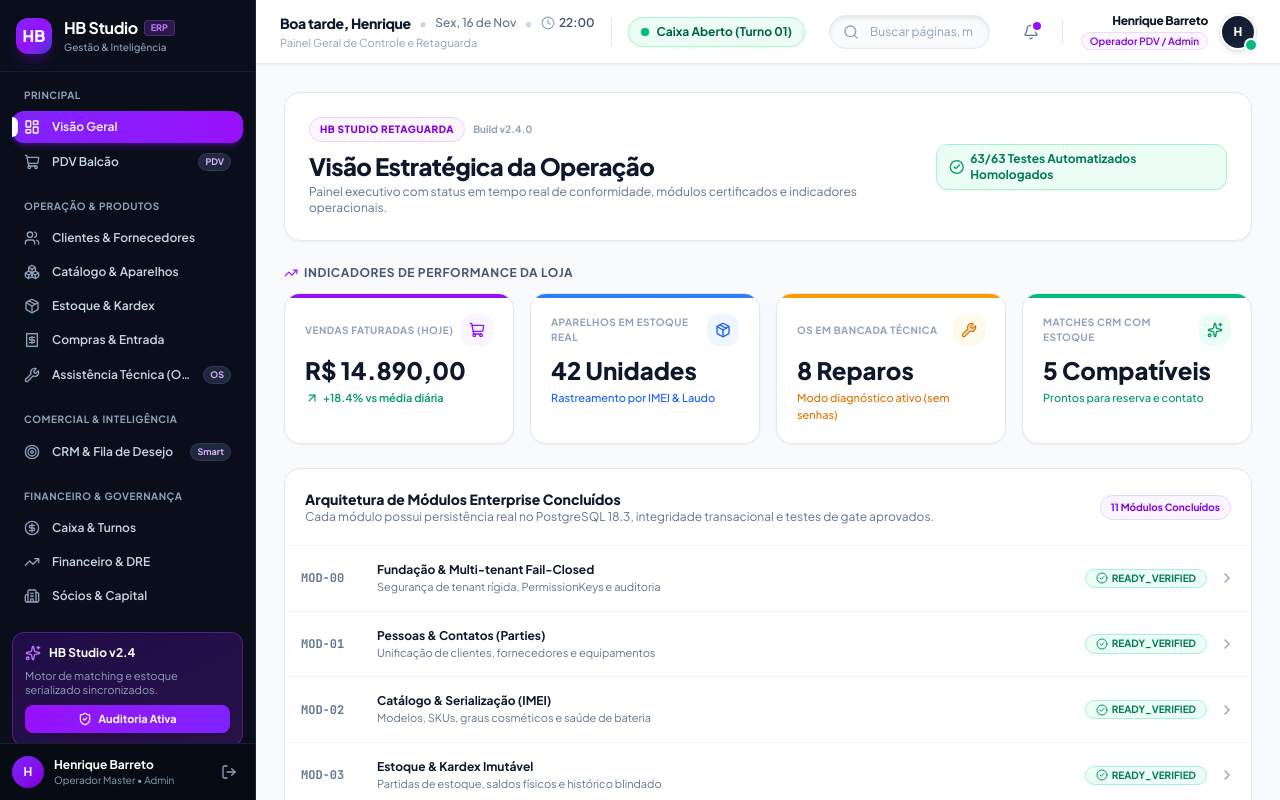
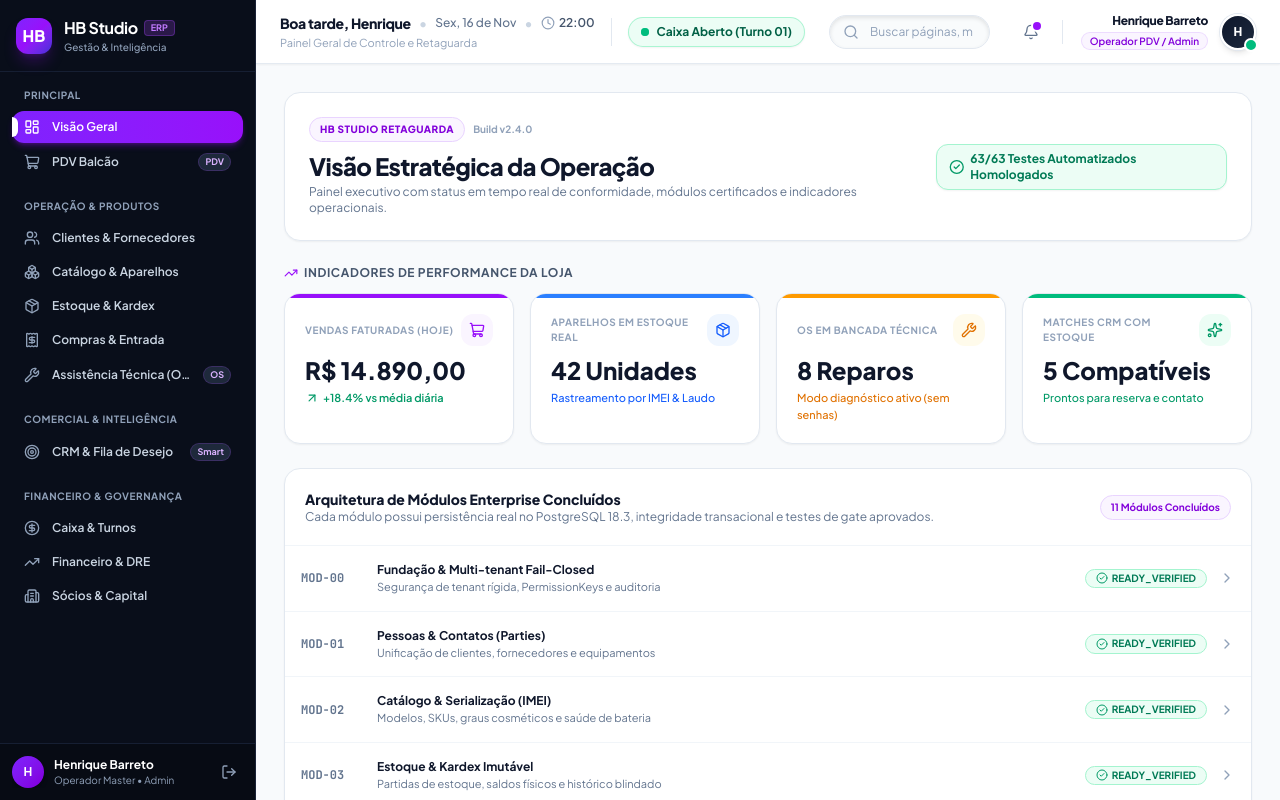
Before and after one commit to HenriqueBuzeto/HBStudio, a Next.js app in the folder apps/web/: page / in a window 1280 px wide. Built offline with nearby package versions, Linux system fonts and the light colour scheme.

Commit message:
refactor(ui): remove audit card from sidebar navigation

```diff
--- a/apps/web/components/RootShellLayout.tsx
+++ b/apps/web/components/RootShellLayout.tsx
@@ -177,20 +177,7 @@ export default function RootShellLayout({
             </div>
           ))}
 
-          {/* CTA Banner */}
-          <div className="p-3 rounded-xl bg-gradient-to-br from-violet-950/60 to-purple-900/40 border border-purple-500/30 space-y-2">
-            <div className="flex items-center gap-2 text-xs font-bold text-white">
-              <Sparkles className="w-4 h-4 text-purple-400" />
-              <span>HB Studio v2.4</span>
-            </div>
-            <p className="text-[11px] text-slate-400 leading-tight">
-              Motor de matching e estoque serializado sincronizados.
-            </p>
-            <button className="w-full py-1.5 px-3 bg-gradient-to-r from-purple-600 to-violet-600 hover:from-purple-500 hover:to-violet-500 text-white text-[11px] font-bold rounded-lg shadow-sm transition-all flex items-center justify-center gap-1.5">
-              <ShieldCheck className="w-3.5 h-3.5" />
-              Auditoria Ativa
-            </button>
-          </div>
+          {/* Navigation Menu */}
         </nav>
 
         {/* User Session Footer */}
```
